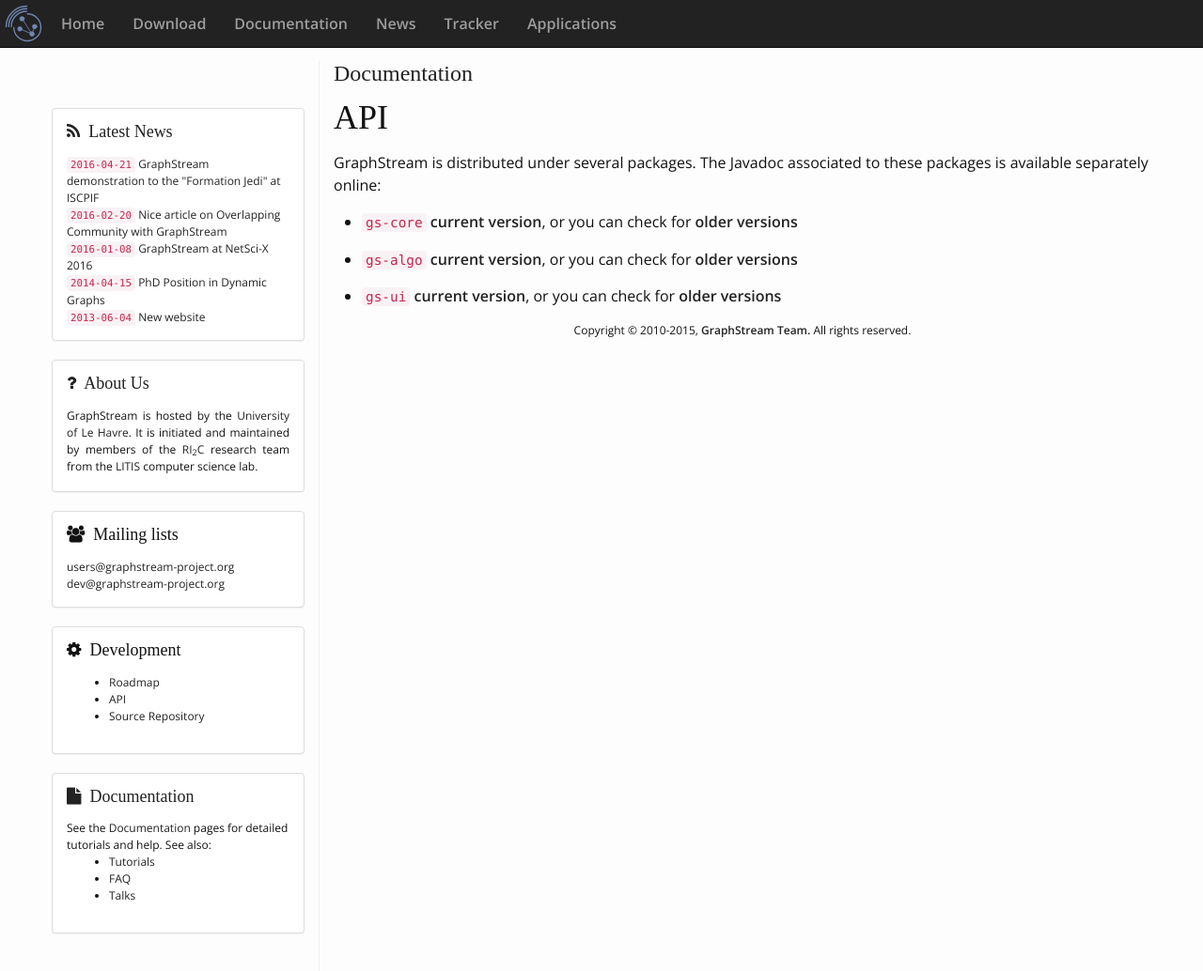
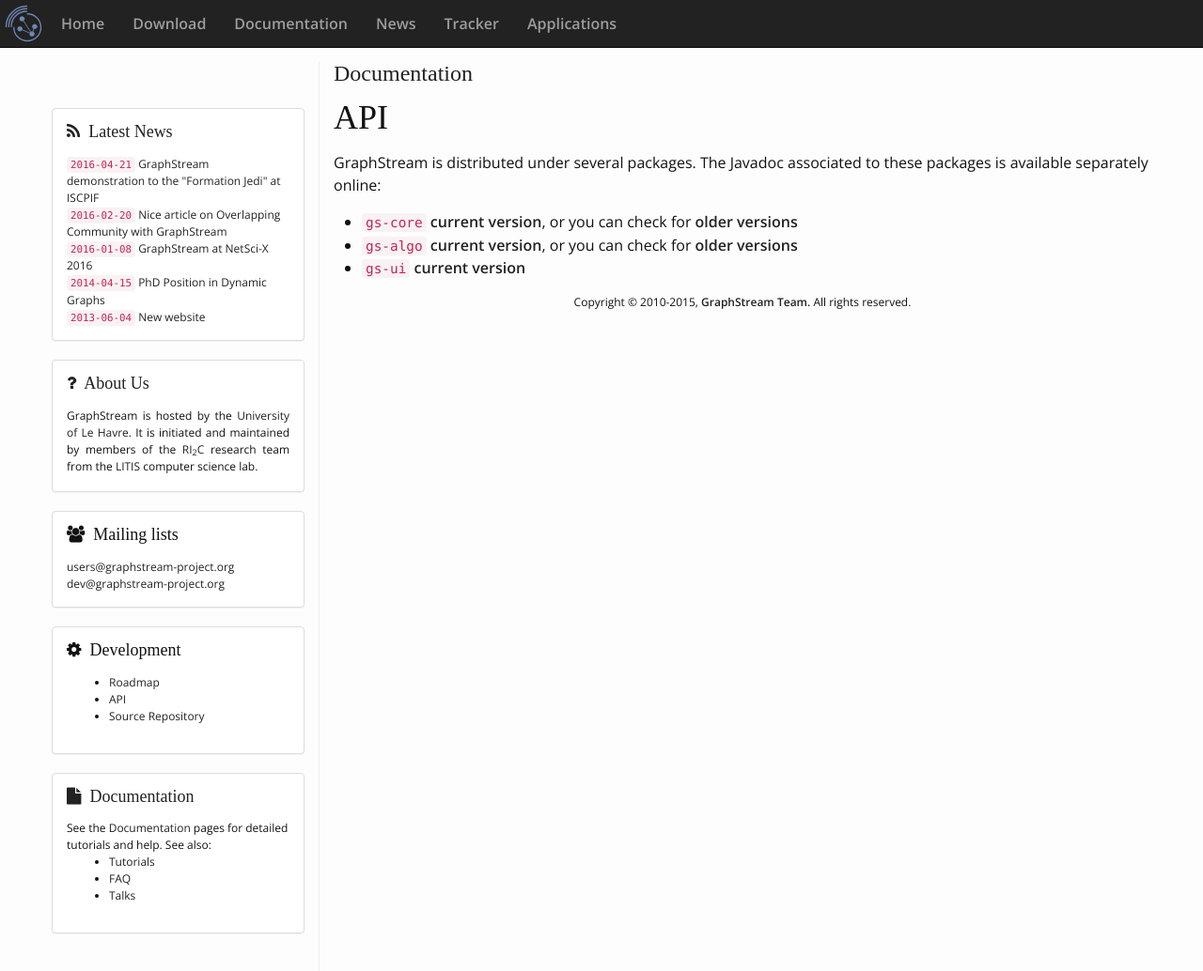
Before and after one commit to graphstream/graphstream.github.io, a Jekyll site: the page built from doc/API/index.md, in a window 1280 px wide and 1034 px high. Shown: the whole window at 94% size. Built offline with Jekyll 4.4.1, drawn with Linux system fonts in a browser that asks for light colours; some web fonts are replaced; part of the change alters nothing that is shown.

```diff
--- a/doc/API/index.md
+++ b/doc/API/index.md
@@ -5,6 +5,6 @@ layout: documentation
 
 GraphStream is distributed under several packages. The Javadoc associated to these packages is available separately online:
 
-{% for mod in site.api_modules %}
-- ``gs-{{ mod }}`` [current version](//data.graphstream-project.org/api/gs-{{ mod }}/current/), or you can check for [older versions](//data.graphstream-project.org/api/gs-{{ mod }}/)
-{% endfor %}
+- ``gs-core`` [current version](//data.graphstream-project.org/api/gs-core/current/), or you can check for [older versions](//data.graphstream-project.org/api/gs-core/)
+- ``gs-algo`` [current version](//data.graphstream-project.org/api/gs-algo/current/), or you can check for [older versions](//data.graphstream-project.org/api/gs-algo/)
+- ``gs-ui`` [current version](//data.graphstream-project.org/api/gs-ui/)
```
